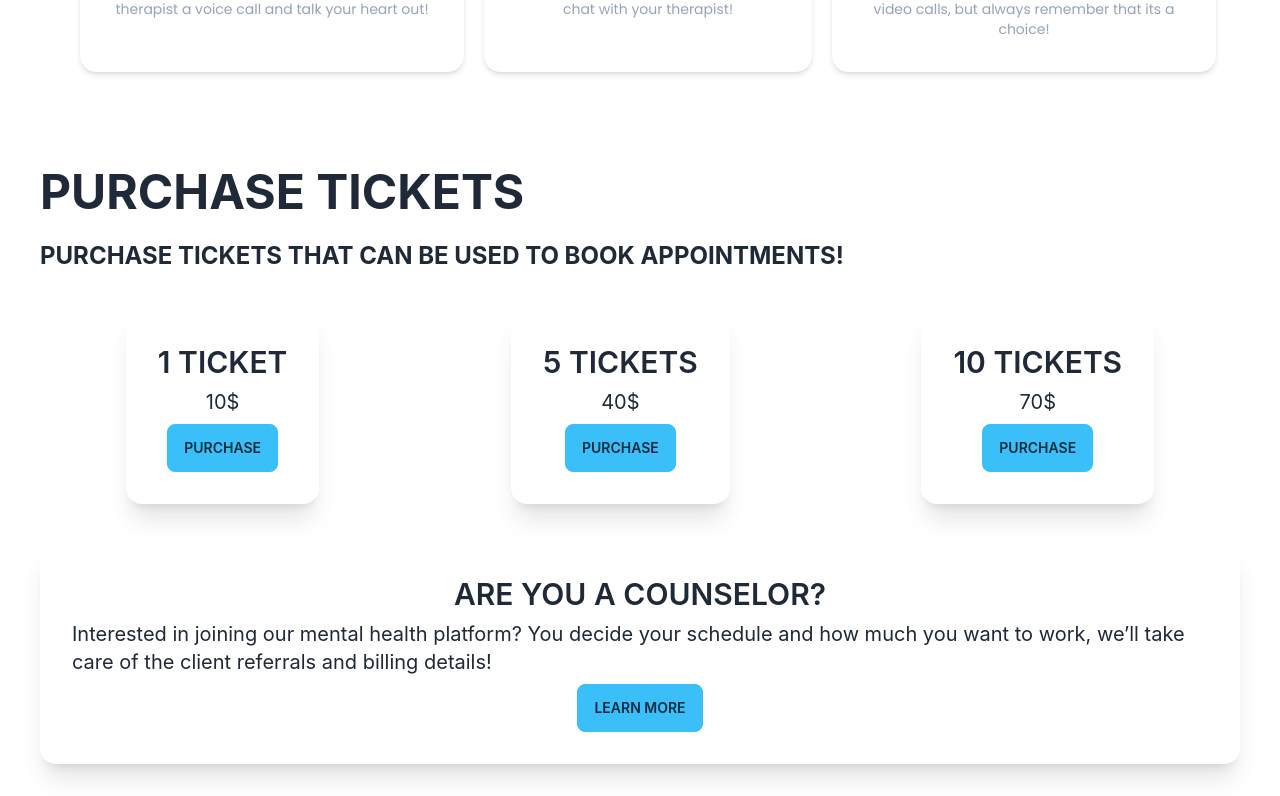
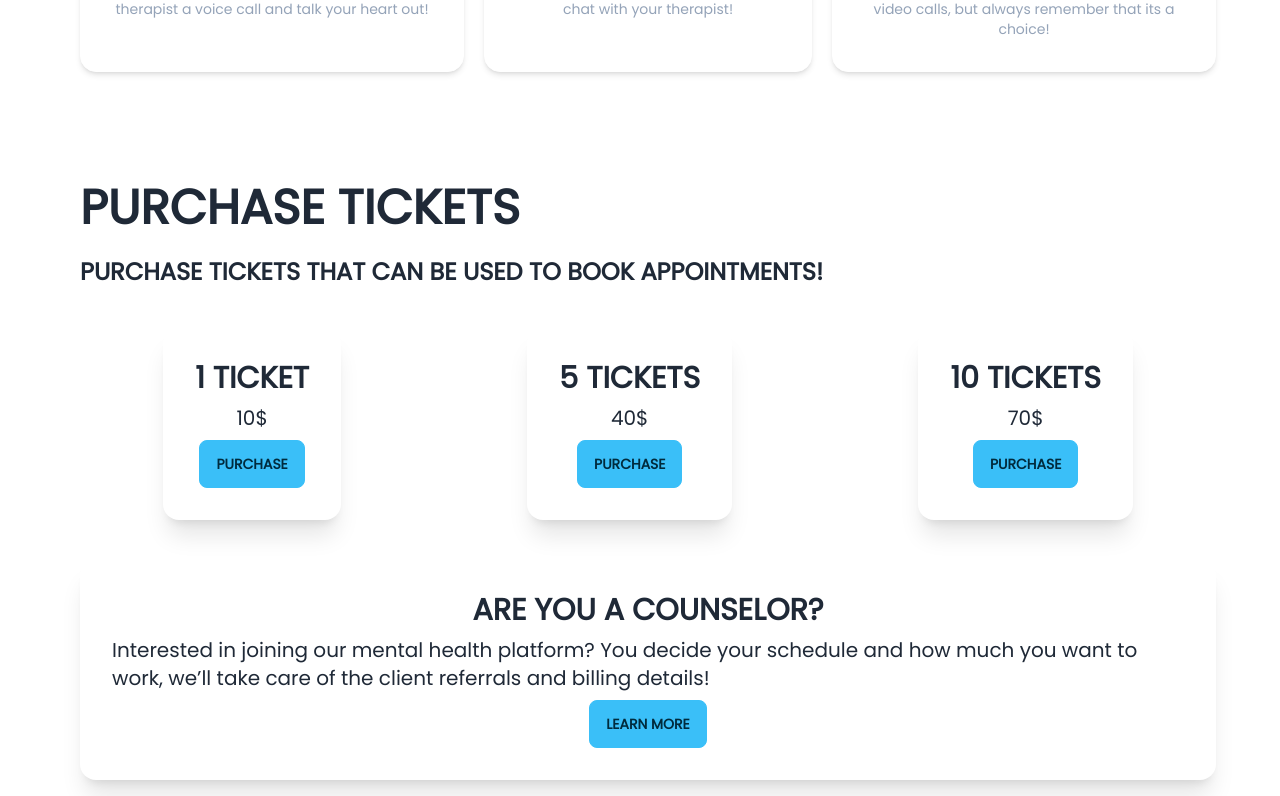
Before and after one commit to TherapyProject/iTherapy, a React (Create React App) app: page / in a window 1280 px wide. Shown: the part 1424-2220 px from the top of the page. Built offline with nearby package versions, Linux system fonts and the light colour scheme.

Commit message:
change font style

```diff
--- a/src/components/Purchase/Purchase.js
+++ b/src/components/Purchase/Purchase.js
@@ -3,25 +3,25 @@ import PurchaseCard from "./PurchaseCard";
 
 function Purchase() {
   return (
-    <header className="p-10">
+    <header className="pb-14 pt-14 md:pl-10 lg:pl-20 pl-7 pr-7 md:pr-16 ">
       <div>
-    <span className="text-5xl font-bold ">PURCHASE TICKETS</span>
-    <br/>
-    <br/>
-    <span className="text-2xl font-bold">PURCHASE TICKETS THAT CAN BE USED TO BOOK APPOINTMENTS!</span>
+        <span className=" font-['Poppins'] text-5xl font-bold ">PURCHASE TICKETS</span>
+        <br />
+        <br />
+        <span className="font-['Poppins'] text-2xl font-bold">PURCHASE TICKETS THAT CAN BE USED TO BOOK APPOINTMENTS!</span>
       </div>
       <div className="flex flex-wrap gap-5 justify-around mt-10">
-      <PurchaseCard title="1 TICKET" price="10"/>
-      <PurchaseCard title="5 TICKETS" price="40"/>
-      <PurchaseCard title="10 TICKETS" price="70"/>
+        <PurchaseCard title="1 TICKET" price="10" />
+        <PurchaseCard title="5 TICKETS" price="40" />
+        <PurchaseCard title="10 TICKETS" price="70" />
       </div>
       <div className="mt-10">
         <div className="card w-500 bg-base-100 shadow-xl">
           <div className="card-body">
-          <h2 className="card-title text-3xl justify-center">ARE YOU A COUNSELOR?</h2>
-          <p className="text-xl justify-center">Interested in joining our mental health platform? You decide your schedule and how much you want to work, we’ll take care of the client referrals and billing details!</p>
+            <h2 className="font-['Poppins']  card-title text-3xl justify-center">ARE YOU A COUNSELOR?</h2>
+            <p className="font-['Poppins']  text-xl justify-center">Interested in joining our mental health platform? You decide your schedule and how much you want to work, we’ll take care of the client referrals and billing details!</p>
             <div className="card-actions justify-center">
-            <button type="button" className="btn btn-info">LEARN MORE</button>
+              <button type="button" className="font-['Poppins']  btn btn-info">LEARN MORE</button>
             </div>
           </div>
         </div>
--- a/src/components/Purchase/PurchaseCard.js
+++ b/src/components/Purchase/PurchaseCard.js
@@ -1,14 +1,16 @@
 
-function PurchaseCard({title , price}) {
-	return(<div className="card w-70 bg-base-100 shadow-xl">
-	<div className="card-body">
-		<h2 className="card-title text-3xl justify-center">{title}</h2>
-		<span className="text-xl text-center">{price}$</span>
-		<div className="card-actions justify-center">
-			<button type="button" className="btn btn-info">PURCHASE</button>
+function PurchaseCard({ title, price }) {
+	return (
+		<div className="card w-70 bg-base-100 shadow-xl">
+			<div className="font-['Poppins'] card-body">
+				<h2 className="card-title text-3xl justify-center">{title}</h2>
+				<span className="text-xl text-center">{price}$</span>
+				<div className="card-actions justify-center">
+					<button type="button" className="btn btn-info">PURCHASE</button>
+				</div>
+			</div>
 		</div>
-	</div>
-</div>);
+	);
 }
 
 export default PurchaseCard;
```
Lines whose indentation alone changed are shown as unchanged.
